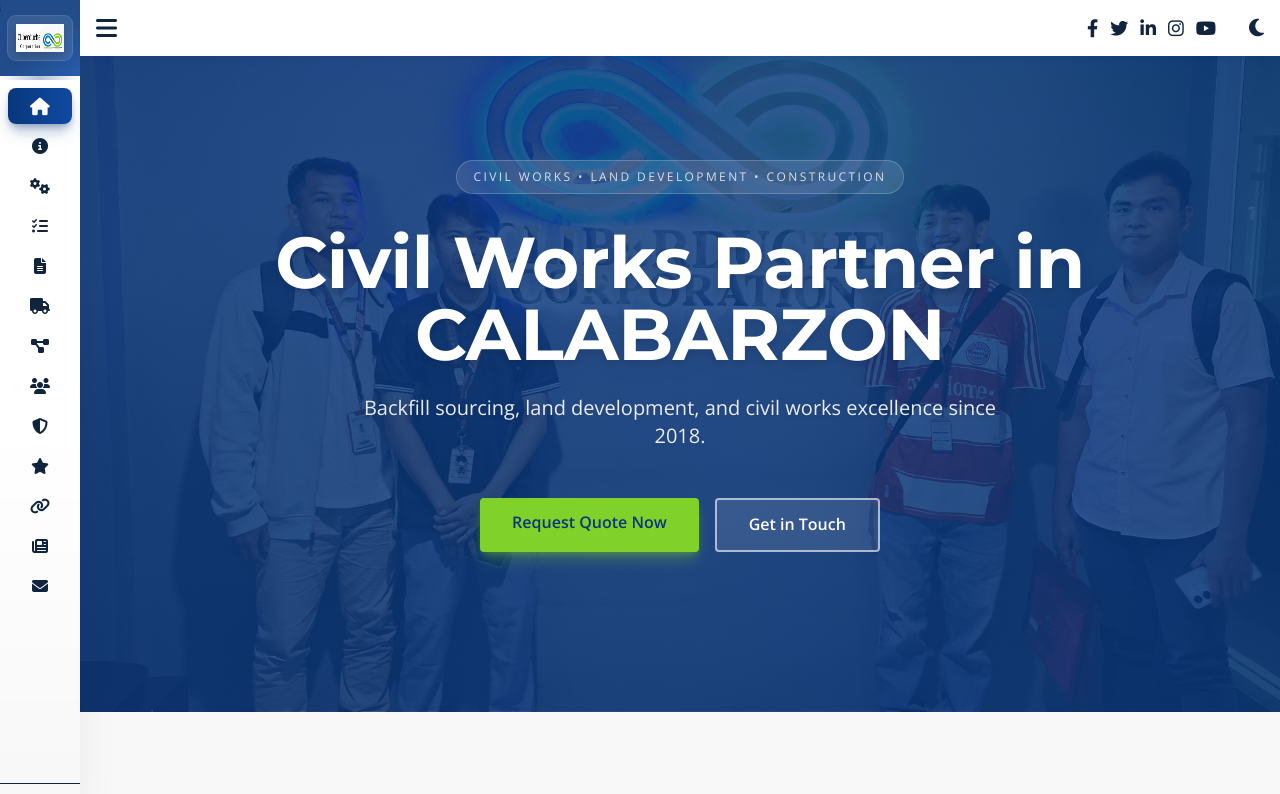
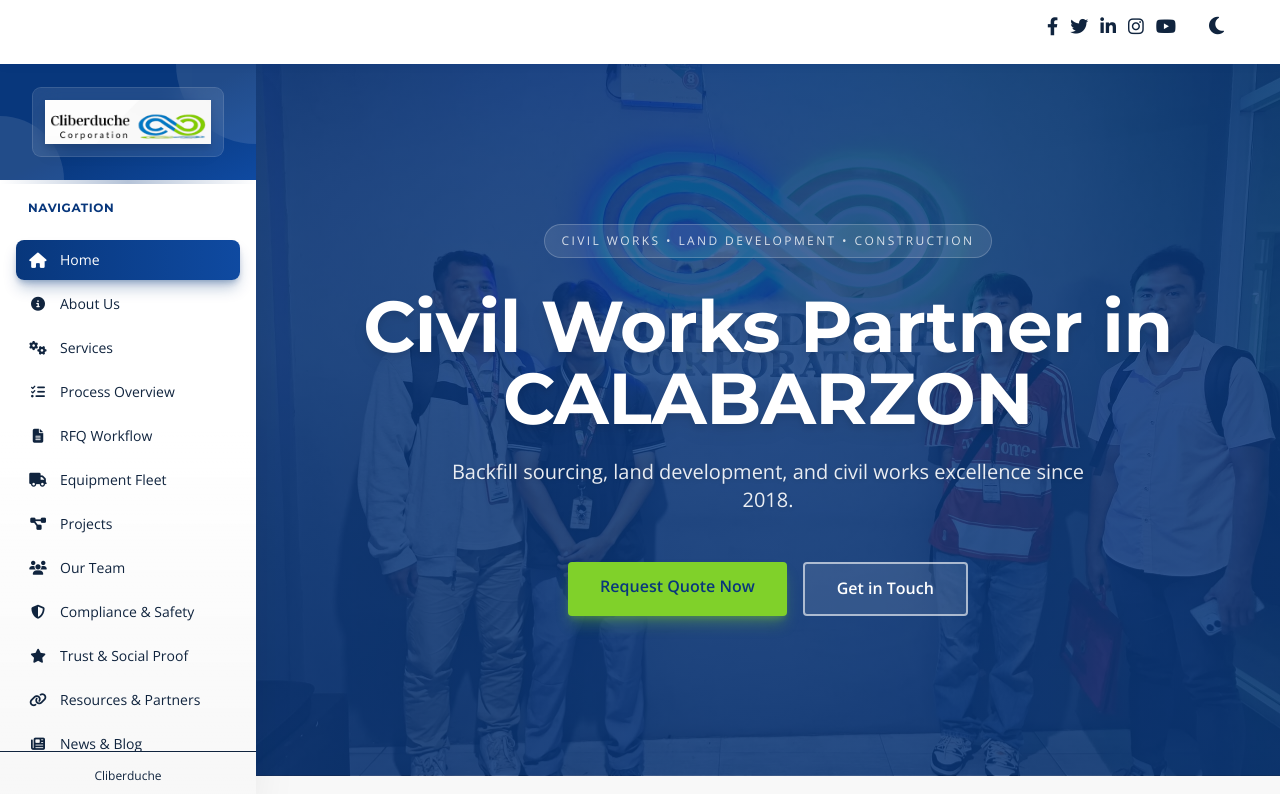
Before and after one commit to CarlAbigania/Cliberduche-Portfolio, a React (Vite) app: page / in a window 1280 px wide. Shown: the top 794 px of the page. Built offline with nearby package versions, Linux system fonts and the light colour scheme.

Commit message:
put the header at the top of sidebar and maincontent area

```diff
--- a/src/components/Header.jsx
+++ b/src/components/Header.jsx
@@ -1,7 +1,6 @@
 import React, { useState, useEffect } from 'react';
-import Sidebar from './Sidebar';
 
-const Header = ({ sidebarOpen, setSidebarOpen }) => {
+const Header = () => {
   const [mobileMenuOpen, setMobileMenuOpen] = useState(false);
   const [darkMode, setDarkMode] = useState(false);
 
@@ -28,21 +27,12 @@ const Header = ({ sidebarOpen, setSidebarOpen }) => {
 
   return (
     <>
-      <header className={`bg-white dark:bg-gray-900 shadow-md shadow-primary/10 dark:shadow-primary/5 fixed top-0 z-50 transition-all duration-300 ${
-        sidebarOpen ? 'left-64 right-0' : 'left-20 right-0'
-      }`}>
+      <header className="bg-white dark:bg-gray-900 shadow-md shadow-primary/10 dark:shadow-primary/5 fixed left-0 right-0 top-0 z-50 transition-all duration-300 h-16">
         {/* Main Header */}
         <div className="max-w-container mx-auto px-4 py-3 flex justify-between items-center">
-          {/* Left Section: Sidebar Toggle */}
+          {/* Left Section: Logo */}
           <div className="flex items-center gap-3">
-            {/* Sidebar Toggle Button */}
-            <button
-              className="text-dark dark:text-white text-2xl hover:text-primary dark:hover:text-primary transition-all duration-300 hover:scale-110"
-              onClick={() => setSidebarOpen(!sidebarOpen)}
-              title="Toggle Sidebar"
-            >
-              <i className={`fas fa-${sidebarOpen ? 'times' : 'bars'}`}></i>
-            </button>
+            {/* Empty left section - logo is in sidebar */}
           </div>
 
           {/* Right Section: Social Media, Dark Mode, Mobile Menu */}
@@ -174,9 +164,6 @@ const Header = ({ sidebarOpen, setSidebarOpen }) => {
           </div>
         </div>
       </header>
-
-      {/* Sidebar Navigation */}
-      <Sidebar isOpen={sidebarOpen} onClose={() => setSidebarOpen(false)} />
     </>
   );
 };
--- a/src/components/Sidebar.jsx
+++ b/src/components/Sidebar.jsx
@@ -1,7 +1,7 @@
 import React, { useState, useEffect } from 'react';
 import logo from '/images/logo.png';
 
-const Sidebar = ({ isOpen, onClose }) => {
+const Sidebar = () => {
   const [activeSection, setActiveSection] = useState('hero');
 
   const navigationLinks = [
@@ -42,30 +42,15 @@ const Sidebar = ({ isOpen, onClose }) => {
     if (element) {
       element.scrollIntoView({ behavior: 'smooth' });
       setActiveSection(id);
-      onClose?.();
     }
   };
 
   return (
     <>
-      {/* Overlay for mobile */}
-      {isOpen && (
-        <div
-          className="fixed inset-0 bg-black/50 z-40 md:hidden"
-          onClick={onClose}
-        />
-      )}
-
       {/* Sidebar */}
-      <aside
-        className={`fixed left-0 top-0 h-screen bg-gradient-to-b from-white via-white to-gray-50 dark:from-gray-900 dark:via-gray-900 dark:to-gray-800 shadow-2xl shadow-black/10 dark:shadow-black/30 transition-all duration-300 z-40 overflow-hidden flex flex-col ${
-          isOpen ? 'w-64 translate-x-0' : 'w-20 translate-x-0'
-        }`}
-      >
+      <aside className="fixed left-0 top-16 h-[calc(100vh-64px)] w-64 bg-gradient-to-b from-white via-white to-gray-50 dark:from-gray-900 dark:via-gray-900 dark:to-gray-800 shadow-2xl shadow-black/10 dark:shadow-black/30 z-30 overflow-hidden flex flex-col">
         {/* Logo Section */}
-        <div className={`relative bg-gradient-to-br from-primary via-primary to-accent transition-all duration-300 overflow-hidden ${
-          isOpen ? 'py-6 px-4' : 'py-4 px-2'
-        }`}>
+        <div className="relative bg-gradient-to-br from-primary via-primary to-accent overflow-hidden py-6 px-4">
           {/* Background decorative elements */}
           <div className="absolute inset-0 opacity-10">
             <div className="absolute top-0 right-0 w-40 h-40 bg-white rounded-full -mr-20 -mt-20"></div>
@@ -74,17 +59,11 @@ const Sidebar = ({ isOpen, onClose }) => {
 
           {/* Logo Container */}
           <div className="relative flex items-center justify-center">
-            <div className={`flex items-center justify-center rounded-lg transition-all duration-300 ${
-              isOpen
-                ? 'bg-white/10 backdrop-blur-md p-3 ring-1 ring-white/20'
-                : 'bg-white/10 backdrop-blur-md p-2 ring-1 ring-white/20'
-            }`}>
+            <div className="flex items-center justify-center rounded-lg bg-white/10 backdrop-blur-md p-3 ring-1 ring-white/20">
               <img
                 src={logo}
                 alt="Cliberduche Logo"
-                className={`transition-all duration-300 drop-shadow-lg ${
-                  isOpen ? 'h-11 w-auto' : 'h-7 w-auto'
-                }`}
+                className="h-11 w-auto drop-shadow-lg"
               />
             </div>
           </div>
@@ -95,39 +74,28 @@ const Sidebar = ({ isOpen, onClose }) => {
         <div className="h-1 bg-gradient-to-r from-primary/0 via-primary/30 to-primary/0 dark:via-primary/40"></div>
 
         {/* Navigation Section */}
-        <nav className={`flex-1 overflow-y-auto scrollbar-hide transition-all duration-300 ${
-          isOpen ? 'p-4' : 'p-2'
-        }`}>
-          {isOpen && (
+        <nav className="flex-1 overflow-y-auto scrollbar-hide p-4">
           <div className="mb-6">
             <h3 className="text-xs font-bold text-primary dark:text-secondary uppercase tracking-wider px-3 mb-4">
               Navigation
             </h3>
           </div>
-          )}
 
-          <ul className={`space-y-1 transition-all duration-300 ${isOpen ? '' : ''}`}>
+          <ul className="space-y-1">
             {navigationLinks.map((link) => (
               <li key={link.id}>
                 <button
                   onClick={() => handleNavClick(link.id)}
-                  className={`w-full flex items-center rounded-lg transition-all duration-200 ${
-                    isOpen
-                      ? 'gap-3 px-3 py-2.5 text-sm'
-                      : 'gap-0 px-2 py-2.5 justify-center'
-                  } ${
+                  className={`w-full flex items-center gap-3 px-3 py-2.5 text-sm rounded-lg transition-all duration-200 ${
                     activeSection === link.id
                       ? 'bg-gradient-to-r from-primary to-accent text-white shadow-lg shadow-primary/30 dark:shadow-primary/20'
                       : 'text-gray-700 dark:text-gray-300 hover:bg-primary/5 dark:hover:bg-gray-800/50 hover:text-primary dark:hover:text-secondary'
                   }`}
-                  title={!isOpen ? link.label : ''}
                 >
                   <i className={`fas ${link.icon} w-5 text-center transition-all duration-200 ${
                     activeSection === link.id ? 'scale-110' : ''
                   }`}></i>
-                  {isOpen && (
                   <span className="font-medium flex-1 text-left">{link.label}</span>
-                  )}
                 </button>
               </li>
             ))}
@@ -135,14 +103,8 @@ const Sidebar = ({ isOpen, onClose }) => {
         </nav>
 
         {/* Footer Section */}
-        <div className={`border-t border-gray-200 dark:border-gray-700 bg-gray-50 dark:bg-gray-800/50 transition-all duration-300 ${
-          isOpen ? 'p-4' : 'p-2'
-        }`}>
-          <p className={`text-gray-500 dark:text-gray-400 transition-all duration-300 ${
-            isOpen
-              ? 'text-xs text-center opacity-100'
-              : 'text-0 opacity-0 h-0'
-          }`}>
+        <div className="border-t border-gray-200 dark:border-gray-700 bg-gray-50 dark:bg-gray-800/50 p-4">
+          <p className="text-xs text-gray-500 dark:text-gray-400 text-center opacity-100">
             Cliberduche
           </p>
         </div>
--- a/src/pages/Home.jsx
+++ b/src/pages/Home.jsx
@@ -1,5 +1,6 @@
-import React, { useState } from 'react';
+import React from 'react';
 import Header from '../components/Header';
+import Sidebar from '../components/Sidebar';
 import Hero from '../components/Hero';
 import AboutUs from '../components/AboutUs';
 import Services from '../components/Services';
@@ -17,14 +18,11 @@ import NewsBlog from '../components/NewsBlog';
 import TrustSocialProof from '../components/TrustSocialProof';
 
 const Home = () => {
-  const [sidebarOpen, setSidebarOpen] = useState(false);
-
   return (
     <>
-      <Header sidebarOpen={sidebarOpen} setSidebarOpen={setSidebarOpen} />
-      <main className={`transition-all duration-300 ${
-        sidebarOpen ? 'ml-64' : 'ml-20'
-      }`}>
+      <Header />
+      <Sidebar />
+      <main className="transition-all duration-300 ml-64 pt-16">
         <section id="hero">
           <Hero />
         </section>
```
Lines whose indentation alone changed are shown as unchanged.
